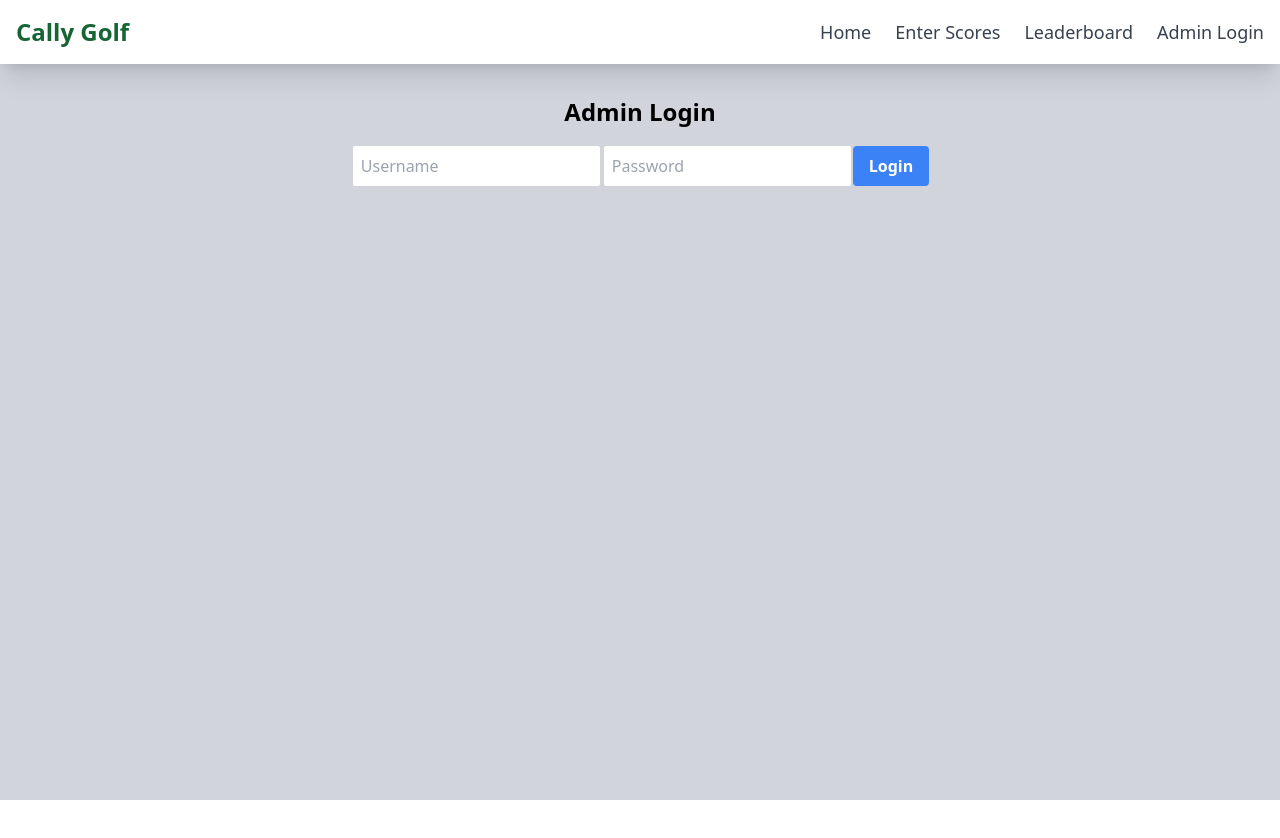
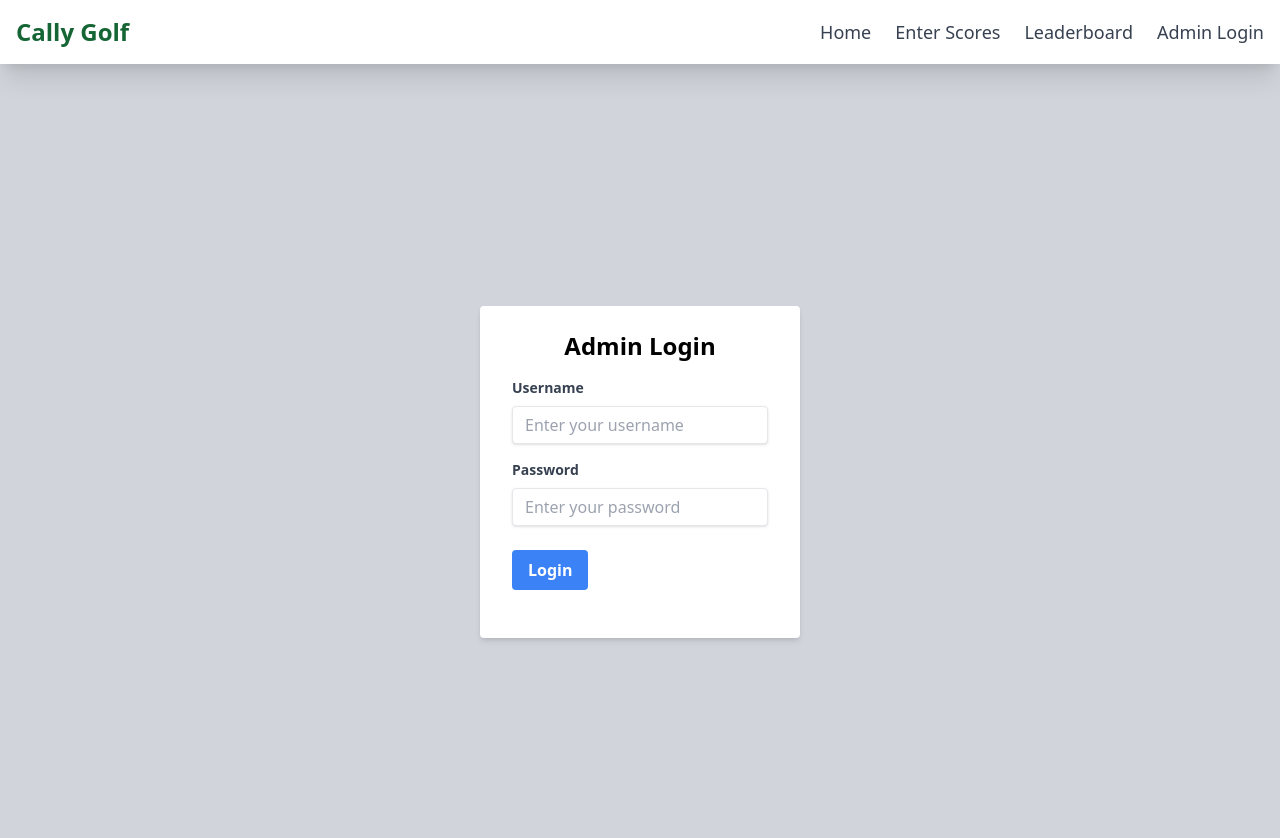
Before and after one commit to cadensilvey/cally_web, a React (Create React App) app in the folder cally/frontend/: page /admin-login in a window 1280 px wide. Shown: the top 838 px of the page. Before the commit the page ends 800 px from the top, so only its background shows below. Built offline with nearby package versions, Linux system fonts and the light colour scheme.

Commit message:
Updated AdminLogin form

```diff
--- a/cally/frontend/src/components/AdminLogin.js
+++ b/cally/frontend/src/components/AdminLogin.js
@@ -21,29 +21,48 @@
     };
 
     return (
-        <div className="text-center my-4">
-            <h2 className="text-2xl font-semibold mb-4">Admin Login</h2>
+        <div className="flex items-center justify-center h-screen">
+            <div className="bg-white shadow-md rounded px-8 pt-6 pb-8 mb-4 w-full max-w-xs">
+                <h2 className="text-2xl font-semibold mb-4 text-center">Admin Login</h2>
+                <form className="mb-4">
+                    <div className="mb-4">
+                        <label className="block text-gray-700 text-sm font-bold mb-2" htmlFor="username">
+                            Username
+                        </label>
                         <input
+                            id="username"
                             type="text"
-                placeholder="Username"
+                            placeholder="Enter your username"
                             value={username}
                             onChange={(e) => setUsername(e.target.value)}
-                className="border-2 border-gray-300 p-2 rounded mb-4"
+                            className="shadow appearance-none border rounded w-full py-2 px-3 text-gray-700 leading-tight focus:outline-none focus:shadow-outline"
                         />
+                    </div>
+                    <div className="mb-6">
+                        <label className="block text-gray-700 text-sm font-bold mb-2" htmlFor="password">
+                            Password
+                        </label>
                         <input
+                            id="password"
                             type="password"
-                placeholder="Password"
+                            placeholder="Enter your password"
                             value={password}
                             onChange={(e) => setPassword(e.target.value)}
-                className="border-2 border-gray-300 p-2 rounded mb-4"
+                            className="shadow appearance-none border rounded w-full py-2 px-3 text-gray-700 leading-tight focus:outline-none focus:shadow-outline"
                         />
+                    </div>
+                    <div className="flex items-center justify-between">
                         <button
                             onClick={handleLogin}
-                className="bg-blue-500 hover:bg-blue-700 text-white font-bold py-2 px-4 rounded"
+                            className="bg-blue-500 hover:bg-blue-700 text-white font-bold py-2 px-4 rounded focus:outline-none focus:shadow-outline"
+                            type="button"
                         >
                             Login
                         </button>
-            {error && <div className="text-red-500 mt-2">{error}</div>}
+                    </div>
+                </form>
+                {error && <div className="text-red-500 mt-2 text-center">{error}</div>}
+            </div>
         </div>
     );
 };
```
Lines whose indentation alone changed are shown as unchanged.
